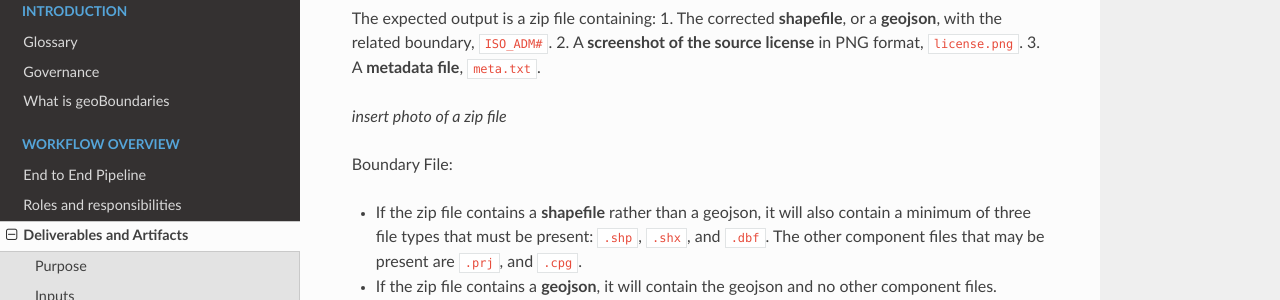
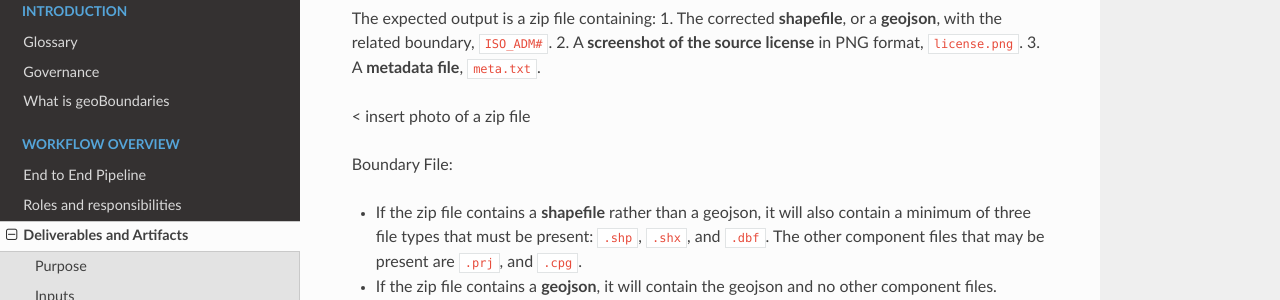
Before and after one commit to wmgeolab/gbDocs, an MkDocs documentation site: the page built from docs/docs/10-workflow-overview/deliverables-and-artifacts.md, in a window 1280 px wide and 900 px high, scrolled down 362 px. Shown: the part 151-451 px from the top of the window. Built offline with MkDocs 1.6.1, drawn with Linux system fonts in a browser that asks for light colours; nearby versions of some CDN libraries.

```diff
--- a/docs/docs/10-workflow-overview/deliverables-and-artifacts.md
+++ b/docs/docs/10-workflow-overview/deliverables-and-artifacts.md
@@ -12,7 +12,7 @@ The expected output is a zip file containing:
    2. A **screenshot of the source license** in PNG format, `license.png`.
    3. A **metadata file**, `meta.txt`.
 
-_insert photo of a zip file_
+< insert photo of a zip file
 
 Boundary File:
 
```
